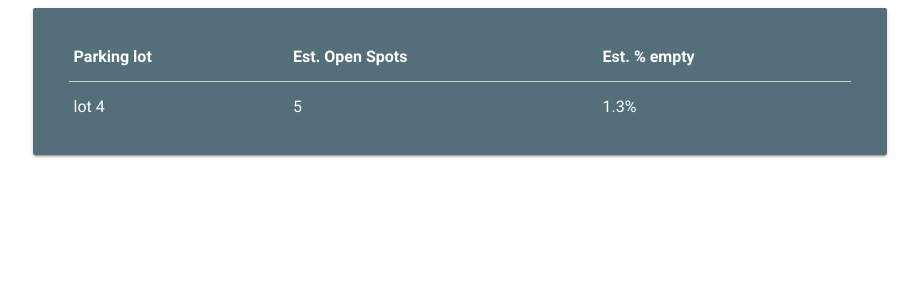
After one commit to tempest-cain/CEG4981, a Django app: page /parking/ in a window 1280 px wide. The commit adds this page. Shown: the top 300 px of the page, without its empty margins (180-1099 px from the left). Run offline with Django 3.2, Linux system fonts and the light colour scheme.

Commit message:
Ticket and Parking views created with example row

```diff
--- a/webServer/parkingService/carCheck/models.py
+++ b/webServer/parkingService/carCheck/models.py
@@ -4,14 +4,14 @@ from __future__ import unicode_literals
 from django.db import models
 
 class parking_pass(models.Model):
-    pass_number = models.IntegerField( unique=True)
+    pass_number = models.IntegerField(unique=True)
     expiration = models.CharField(max_length=30)
     owner = models.CharField(max_length=300) #would be student ID in real applicatoin
 
 class car(models.Model):
     model = models.CharField(max_length = 100)
     brand = models.CharField(max_length = 100)
-    licence_plate = models.CharField(max_length=12)
+    licence_plate = models.CharField(max_length=12, unique=True)
     color = models.CharField(max_length = 30)
     parking_pass = models.ForeignKey(parking_pass)
 
--- /dev/null
+++ b/webServer/parkingService/carCheck/templates/parking.html
@@ -0,0 +1,34 @@
+{% load static %}
+<link rel="stylesheet" href="{%static 'materialize/css/materialize.min.css'%}">
+<script src="{%static 'materilize/js/materialize.min.js'%}"></script>
+
+<div class="row">
+  <div class=" card blue-grey darken-1 col s8 offset-s2">
+    <div class="card-content white-text">
+      <table>
+        <thead>
+          <tr class="white-text">
+              <th>Parking lot</th>
+              <th>Est. Open Spots</th>
+              <th>Est. % empty</th>
+          </tr>
+        </thead>
+
+        <tbody class="white-text">
+          {% for lot in lots %}
+          <tr>
+            <td>{{ lot.name }}</td>
+            <td>{{ lot.open }}</td>
+            <td>{{ lot.percent }}%</td>
+          </tr>
+          {% endfor %}
+          <tr>
+            <td>lot 4</td>
+            <td>5</td>
+            <td>1.3%</td>
+          </tr>
+        </tbody>
+      </table>
+    </div>
+    </div>
+  </div>
--- a/webServer/parkingService/carCheck/views.py
+++ b/webServer/parkingService/carCheck/views.py
@@ -20,10 +20,10 @@ from carCheck .forms import *
 # import tensorflow as tf
 # from PIL import Image
 from .models import *
-import numpy as np
-import datetime
-import base64
-import time
+# import numpy as np
+# import datetime
+# import base64
+# import time
 import json
 
 # Create your views here.
@@ -59,3 +59,10 @@ def createAccount(request):
 def logout_view(request):
     logout(request)
     return HttpResponseRedirect('/')
+
+
+def parking(request):
+    return render(request, "parking.html")
+
+def ticket(request):
+    return render(request, "tickets.html")
--- a/webServer/parkingService/parkingService/urls.py
+++ b/webServer/parkingService/parkingService/urls.py
@@ -25,8 +25,8 @@ urlpatterns = [
     url(r'^login/', login),
     url(r'^logout/', logout_view),
     url(r'^createaccount/', createAccount),
-    # path('parking/', parking),
-    # path('ticket/', ticket),
-    # path('check/', check),
-    # path('control/', control),
+    url(r'^parking/', parking),
+    url(r'^ticket/', ticket),
+    # url(r'^check/', check),
+    # url(r'^control/', control),
 ]
```
Also changed, not shown: webServer/parkingService/carCheck/templates/index.html (+11 -1 lines), webServer/parkingService/carCheck/templates/tickets.html (added, +41 -0 lines), webServer/parkingService/carCheck/migrations/0002_auto_20180215_0853.py (added), webServer/parkingService/db.sqlite3, 4 other files.
